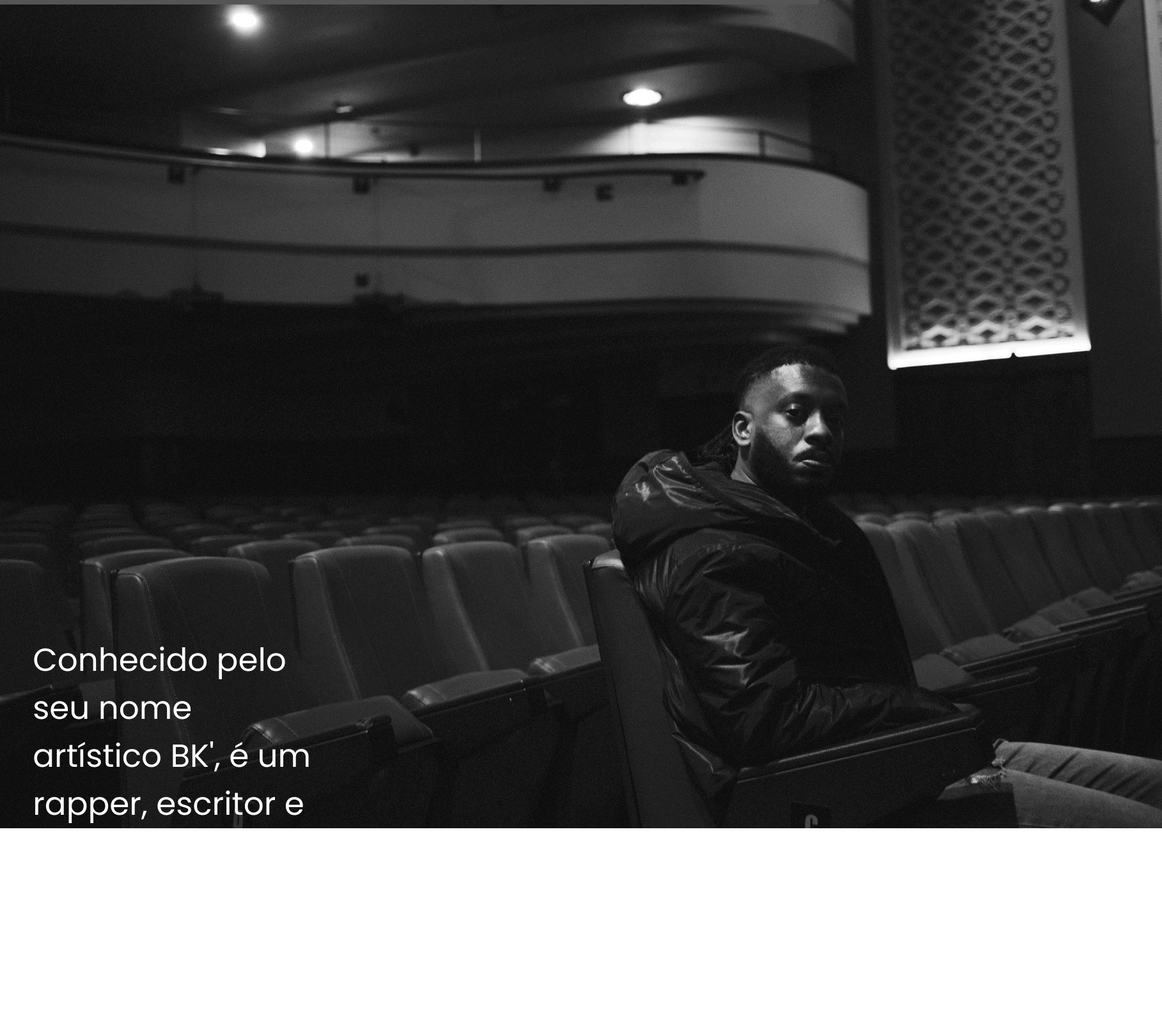
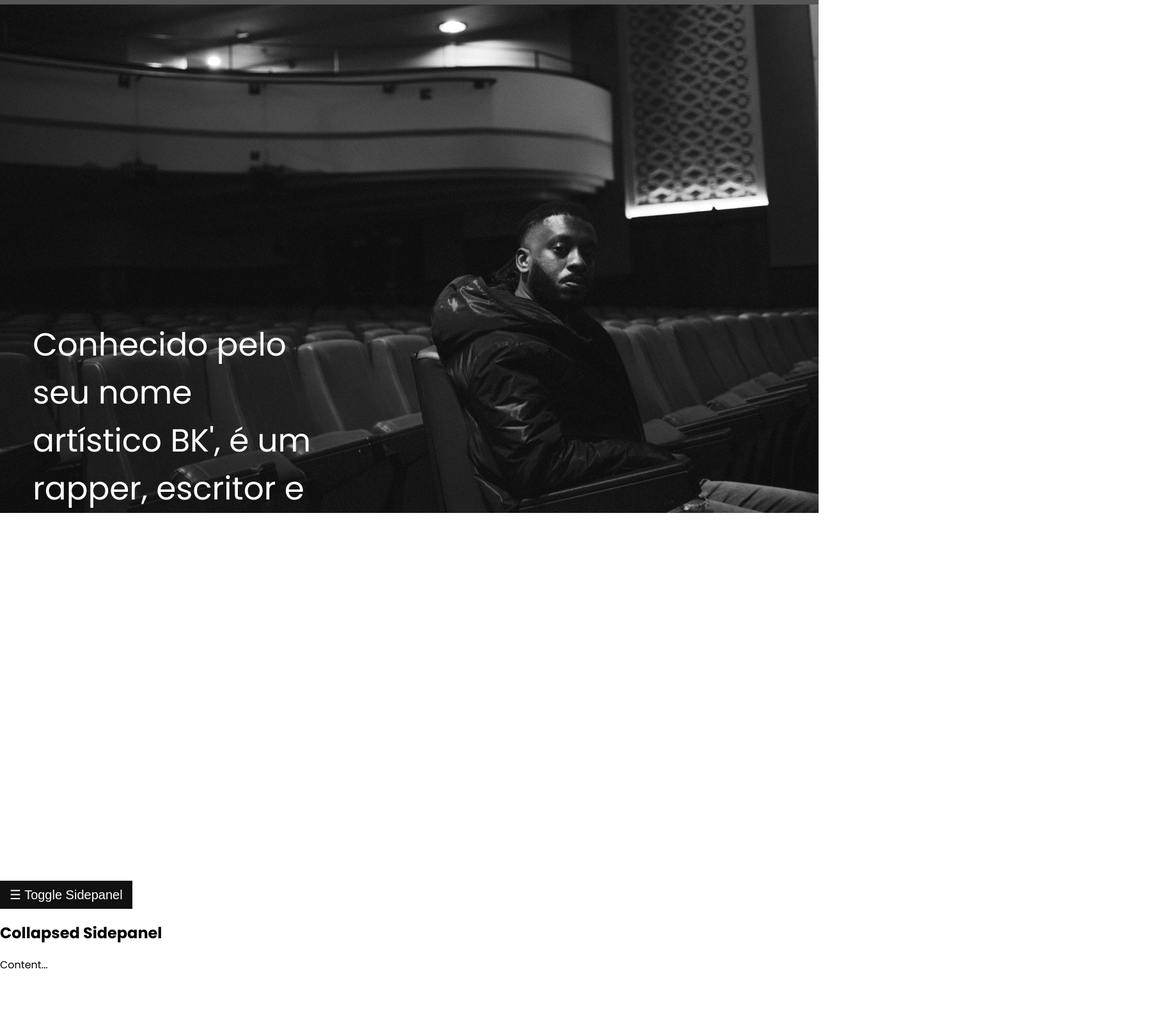
Before and after one commit to victorbrga/projeto-individual, a plain HTML site: page index.html in a window 1280 px wide. Shown: the part 68-1680 px from the top of the page at 64% size, 1817 px wide, since content can reach past the window. After the commit the page ends 1605 px from the top, so only its background shows below. Drawn offline with Linux system fonts and the light colour scheme.

Commit message:
Atualização do HTML e JS para a tentativa de um menu burguer.

```diff
--- a/index.html
+++ b/index.html
@@ -21,9 +21,32 @@
                 <a href="C:\Users\victo\OneDrive\Área de Trabalho\faculdade\Pesquisa e inovação\projeto-individual\index.html"> <img src="imgs/imgtitle.png" alt="BK' em Gigantes"></a>
             </div>
         </div>
-       <img src="imgs/olem/bkfoto5.jpg" alt="BK' Performando" class="bkrindo">
+       <img src="imgs/olem/bkfoto5.jpg" alt="BK' Performando" class="banner">
         <p>Conhecido pelo seu nome artístico BK', é um rapper, escritor e compositor brasileiro considerado um dos nomes mais influentes do cenário do rap brasileiro.</p>
     </div>
 
+    <div id="mySidepanel" class="sidepanel">
+        <a href="javascript:void(0)" class="closebtn" onclick="closeNav()">&times;</a>
+        <a href="#">About</a>
+        <a href="#">Services</a>
+        <a href="#">Clients</a>
+        <a href="#">Contact</a>
+      </div>
+
+      <button class="openbtn" onclick="openNav()">&#9776; Toggle Sidepanel</button>
+      <h2>Collapsed Sidepanel</h2>
+      <p>Content...</p>
+
 </body>
 </html>
+
+<script>
+function openNav() {
+  document.getElementById("mySidepanel").style.width = "250px";
+}
+
+/* Set the width of the sidebar to 0 (hide it) */
+function closeNav() {
+  document.getElementById("mySidepanel").style.width = "0";
+}
+</script>
```
